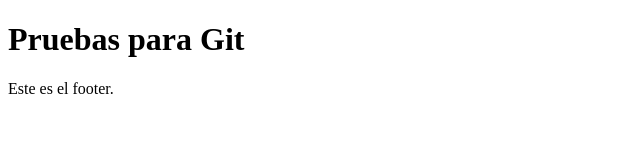
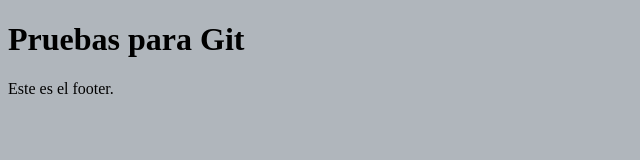
Before and after one commit to Rauibert/ProyectoPrueba, a plain HTML site: page index.html in a window 1280 px wide. Shown: the whole page, without its empty margins (0-640 px from the left). Drawn offline with Linux system fonts and the light colour scheme.

Commit message:
Creo archivo de css

```diff
--- /dev/null
+++ b/css/style.css
@@ -0,0 +1,4 @@
+
+body{
+	background-color: #B0B6BC;
+}
--- a/index.html
+++ b/index.html
@@ -3,6 +3,7 @@
 <head>
 	<meta charset="UTF-8">
 	<title>Pruebas para Git</title>
+	<link rel="stylesheet" href="css/style.css">
 </head>
 <body>
 	<header>
```
